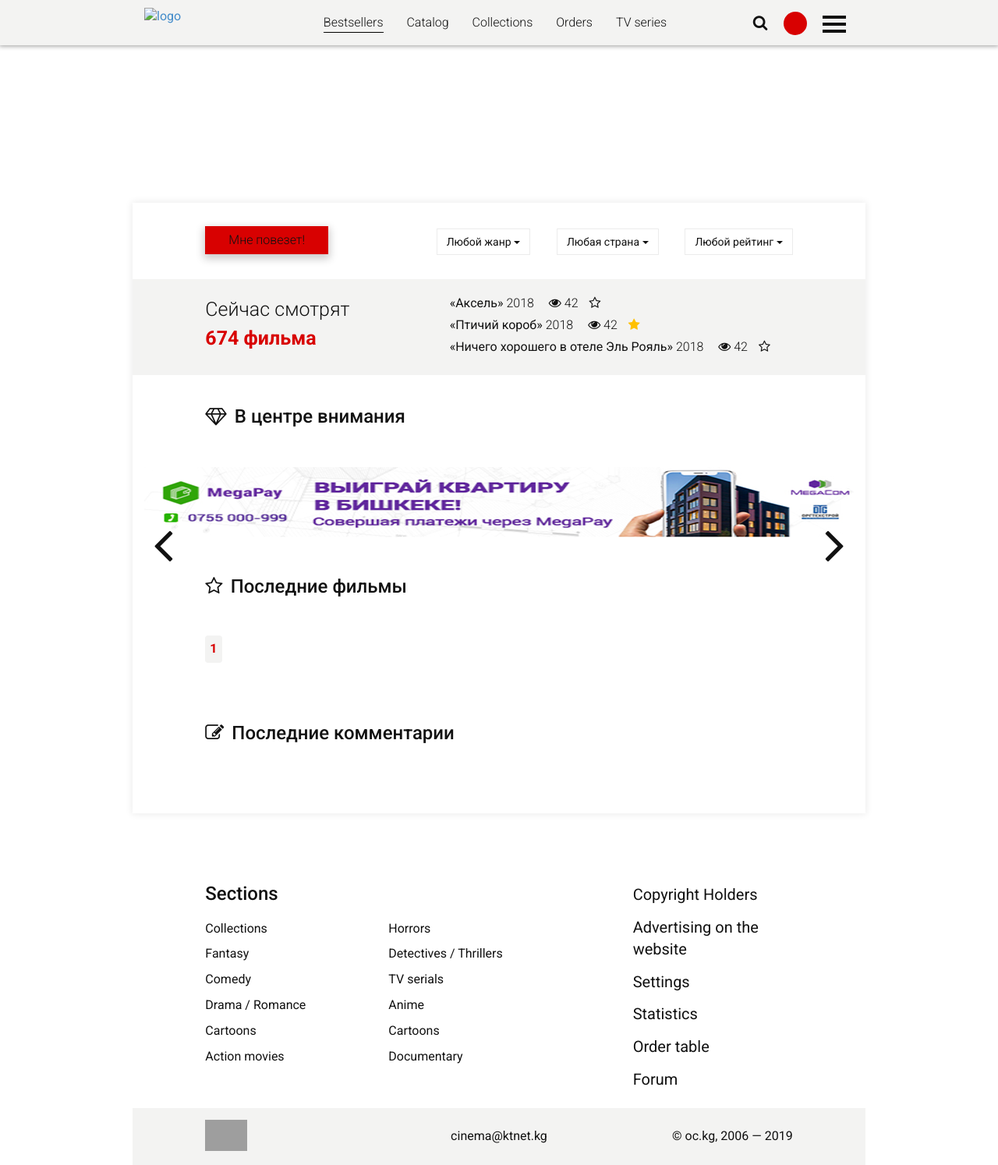
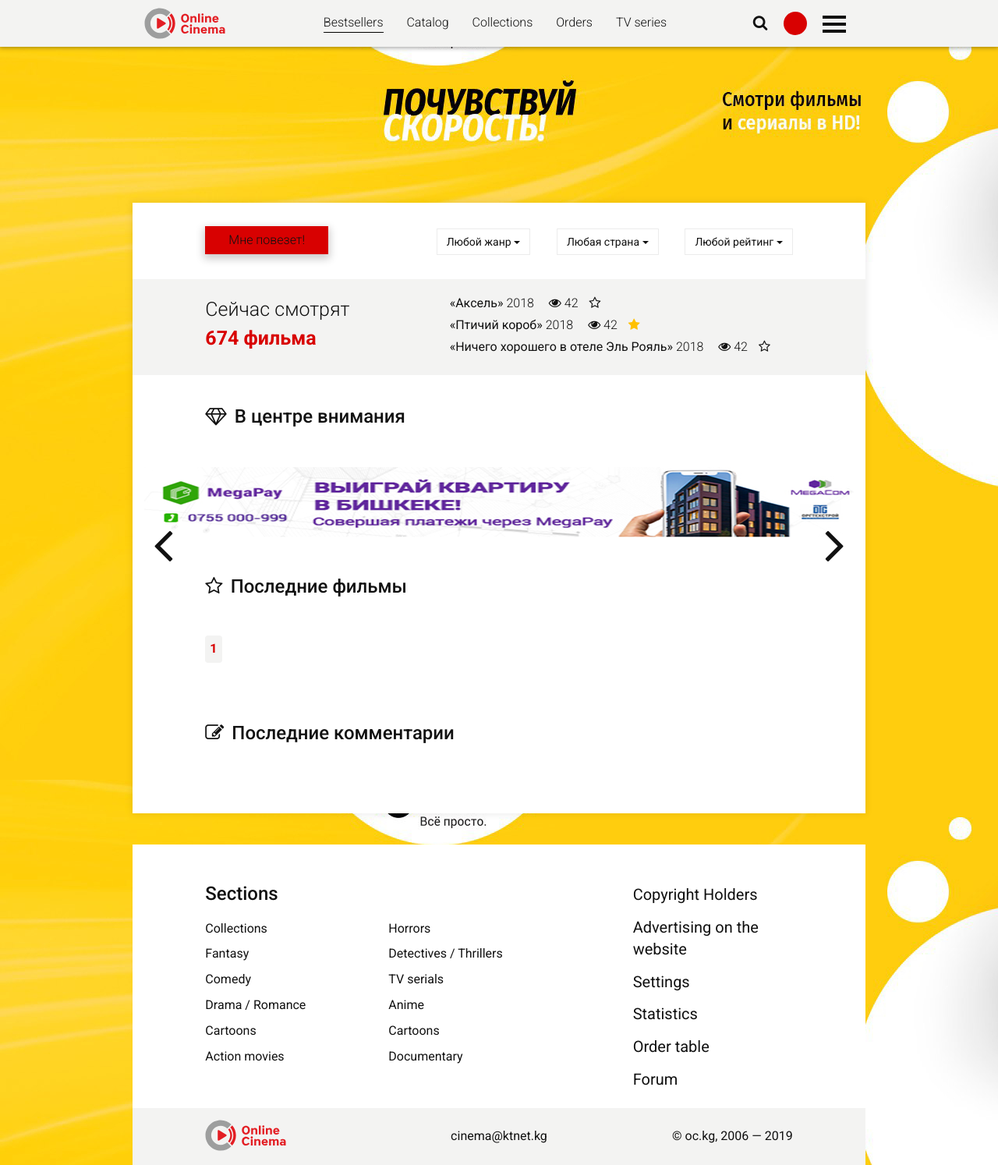
Before and after one commit to belek-king-bar/Refactor-oc.kg, a Django app: page /catalogue in a window 1280 px wide. Shown: the whole page at 78% size. Run offline with Django 3.2, Linux system fonts and the light colour scheme; data that the repository does not hold is empty; parts of the project's set-up code (start-up, migrations or seed data) failed here and were passed over; some libraries are stand-ins or nearby versions; grey boxes are pictures that could not be loaded.

Commit message:
#8 Добавление фото, загрузка видеоплеера через ссылку и скрипт

```diff
--- a/refactor_oc/webapp/templates/base.html
+++ b/refactor_oc/webapp/templates/base.html
@@ -9,15 +9,23 @@
     <meta http-equiv="X-UA-Compatible" content="ie=edge">
     <title>{% block title %}{% endblock %}</title>
     <link href="https://fonts.googleapis.com/css?family=Roboto:300,400,500,700,900" rel="stylesheet">
-
+    <link href="https://vjs.zencdn.net/7.5.4/video-js.css" rel="stylesheet">
     <link rel="stylesheet" href="{% static 'css/bootstrap.min.css' %}">
     <link rel="stylesheet" href="{% static 'css/font-awesome.min.css' %}">
     <link rel="stylesheet" href="{% static 'css/resCarousel.css' %}">
     <link rel="stylesheet" href="{% static 'css/lg.min.css' %}">
     <link rel="stylesheet" href="{% static 'css/style.css' %}">
+    <link rel="stylesheet" href="{% static 'css/videopleer.css' %}">
+    <script src="https://vjs.zencdn.net/ie8/1.1.2/videojs-ie8.min.js"></script>
+    <script src="{% static 'js/jquery-1.12.4.min.js' %}"></script>
+    <script src="{% static 'js/jquery-ui.min.js' %}"></script>
+    <script src="{% static 'js/bootstrap.min.js' %}"></script>
+    <script src="{% static 'js/lg.min.js' %}"></script>
+    <script src="{% static 'js/rater.min.js' %}"></script>
+    <script src="{% static 'js/frontend.js' %}"></script>
 
 </head>
-<body style="background: url({{ banner.photo.url }});">
+<body style="background: url(../static/img/bg.jpg);">
     <!--Десктопное меню-->
     <div id="desktop_menu" class="hidden-xs">
         <div class="container">
@@ -26,7 +34,7 @@
                 <!--Логотип-->
                 <div class="col-sm-2">
                     <a href="#">
-                        <img src="{{ logo.photo.url }}" alt="logo" class="img-responsive" id="top_logo">
+                        <img src="../static/img/logo.svg" alt="logo" class="img-responsive" id="top_logo">
                     </a>
                 </div>
                 <!--Конец-->
@@ -250,7 +258,7 @@
 
     <!--Мобильное брендирование-->
     <div class="visible-xs" id="mobile_brand">
-        <a href="#"><img src="{{ mobile_bg.url }}" alt="ads" class="img-responsive"></a>
+        <a href="#"><img src="../static/img/mobile_bg.png" alt="ads" class="img-responsive"></a>
     </div>
     <!--Конец-->
 
@@ -309,7 +317,7 @@
         <div class="row copyright">
 
             <div class="col-sm-3 col-sm-offset-1 hidden-xs">
-                <a href="#"><img src={{ logo.photo.url }} alt="logo" class="img-responsive" id="bottom_logo"></a>
+                <a href="#"><img src="../static/img/logo.svg" alt="logo" class="img-responsive" id="bottom_logo"></a>
             </div>
 
             <div class="col-sm-4 text-center hidden-xs">
@@ -325,13 +333,6 @@
     </div>
     <!--Конец-->
 
-    <script src="{% static 'js/jquery-1.12.4.min.js' %}"></script>
-    <script src="{% static 'js/jquery-ui.min.js' %}"></script>
-    <script src="{% static 'js/bootstrap.min.js' %}"></script>
-    <script src="{% static 'js/lg.min.js' %}"></script>
-    <script src="{% static 'js/rater.min.js' %}"></script>
-    <script src="{% static 'js/frontend.js' %}"></script>
-
 {% block script %}{% endblock %}
 
 </body>
```
